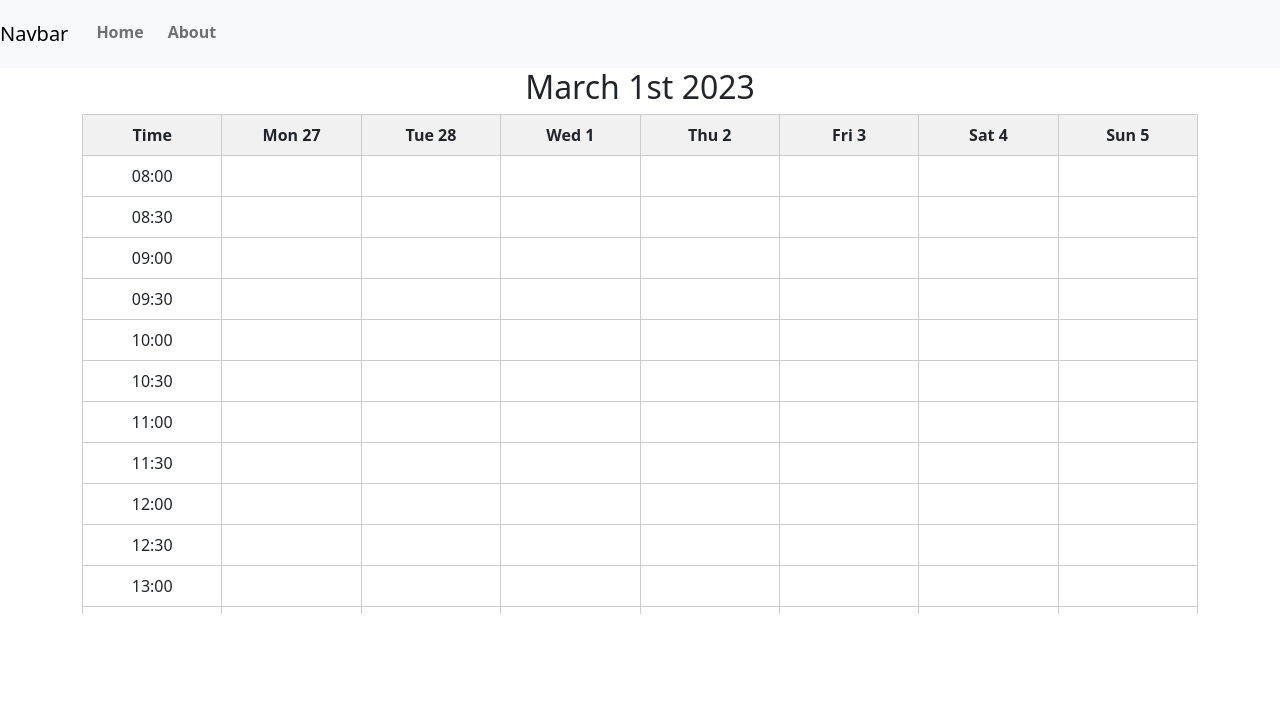
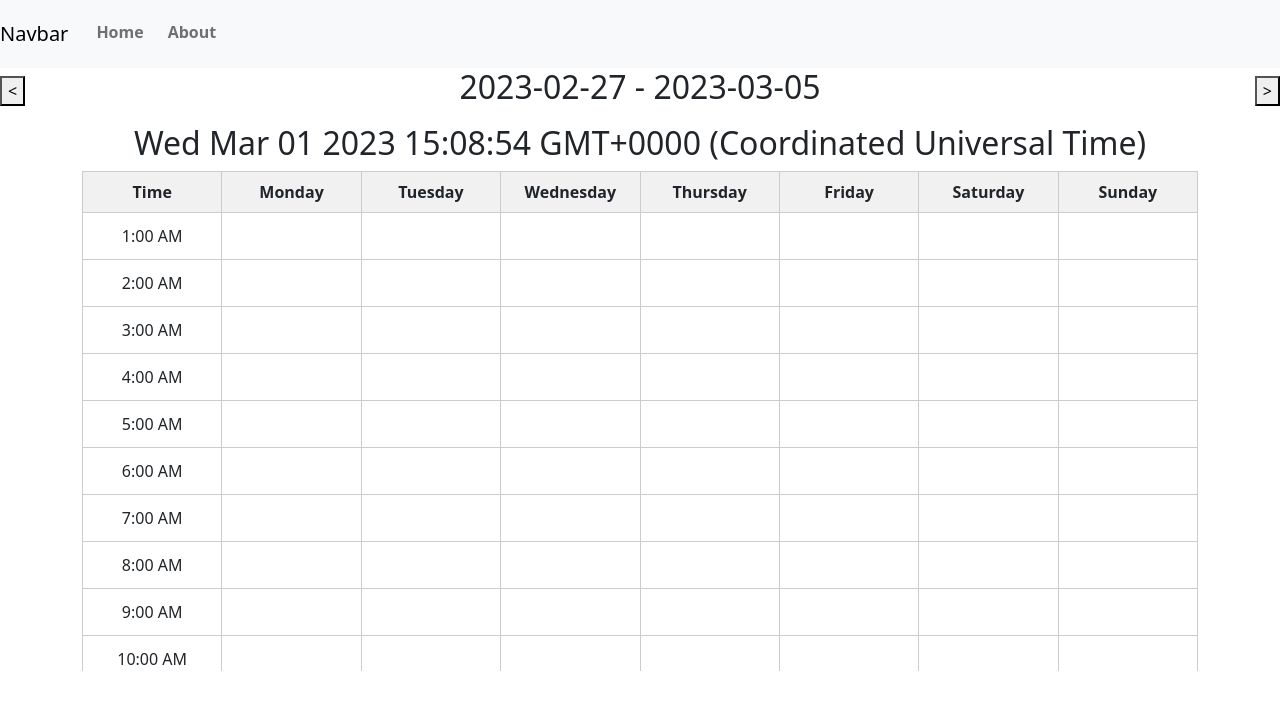
Before and after one commit to Sam-Razavi/Agile-Vue-project-team-10, a Vue app in the folder vue-project/: page / in a window 1280 px wide. Shown: the top 710 px of the page. Built offline with nearby package versions, Linux system fonts and the light colour scheme.

Commit message:
commit message

```diff
--- a/vue-project/package.json
+++ b/vue-project/package.json
@@ -11,6 +11,8 @@
   },
   "dependencies": {
     "bootstrap": "^5.2.3",
+    "moment": "^2.29.4",
+    "pinia": "^2.0.32",
     "vue": "^3.2.47",
     "vue-router": "^4.1.6"
   },
--- a/vue-project/src/components/WeeklyCalendar.vue
+++ b/vue-project/src/components/WeeklyCalendar.vue
@@ -1,7 +1,10 @@
 <template>
     <div>
-
-
+        <div class="calendar-header">
+      <button @click="previousWeek">&lt;</button>
+      <h2>{{ startDate }} - {{ endDate }}</h2>
+      <button @click="nextWeek">&gt;</button>
+    </div>
     <h2 class="current-date text-center">{{ currentDate }}</h2>
     <div class="container">
       <div>
@@ -9,16 +12,19 @@
         <thead>
           <tr>
             <th>Time</th>
-              <th v-for="day in days" :key="day" >{{ day.format('ddd D') }}</th>
+            <th v-for="day in days">{{ day }}</th>
           </tr>
         </thead>
         <tbody>
-            <tr v-for="hour in hours" :key="hour" >
-              <td>{{ hour }}</td>
-              <td v-for="day in days" :key="day">
-                <ul>
-                  <li v-for="event in getEvents(hour, day)" :key="event.id">{{ event.name }}</li>
-                </ul>
+          <tr v-for="(hour, index) in hours" :key="index">
+            <td>{{ hour.time }}</td>
+            <td class="eventCell" v-for="(day, dayIndex) in days" :key="dayIndex">
+              <div v-if="hour[day]">
+                {{ hour[day].event }}
+              </div>
+              <div v-else>
+                <button class="addEvent" @click="addEvent(day, hour.time, $event.currentTarget)">Add Event</button>
+              </div>
             </td>
           </tr>
         </tbody>
@@ -29,84 +35,114 @@
   </template>
 
   <script>
-import moment from 'moment'
-
   export default {
     data() {
-    const days = []
-    const firstDayOfTheCurrentWeek = moment().weekday(1)
-    for (let i = 0; i < 7; i++) {
-        days.push(moment(firstDayOfTheCurrentWeek).add(i,'days'))
-
-    }
       return {
-
-      currentDate: moment().format("MMMM Do YYYY"),
-      days: days,
+        currentDate: new Date(),
+        days: ["Monday", "Tuesday", "Wednesday", "Thursday", "Friday", "Saturday", "Sunday"],
         hours: [
-        '08:00',
-        '08:30',
-        '09:00',
-        '09:30',
-        '10:00',
-        '10:30',
-        '11:00',
-        '11:30',
-        '12:00',
-        '12:30',
-        '13:00',
-        '13:30',
-        '14:00',
-        '14:30',
-        '15:00',
-        '15:30',
-        '16:00',
-        '16:30',
-        '17:00',
-        '17:30',
-        '18:00',
-        '18:30',
-        '19:00',
-        '19:30',
-        '20:00',
-        '20:30',
-        '21:00',
-        '21:30'
-      ],
-      events: [{ id: 1, name: 'valfri event', day: 'Monday', start: '10.00', end: '11.00' }]
-    }
-  },
-  computed: {
-    filteredEvents() {
-      const filteredEvents = {}
-
-      for (let hour of this.hours) {
-        filteredEvents[hour] = {}
-
-        for (let day of this.days) {
-          filteredEvents[hour][day] = this.events.filter((event) => {
-            return event.day === day && event.start === hour.replace(':', '')
-          })
-        }
-      }
-
-      return filteredEvents
+          { time: "1:00 AM" },
+          { time: "2:00 AM" },
+          { time: "3:00 AM" },
+          { time: "4:00 AM" },
+          { time: "5:00 AM" },
+          { time: "6:00 AM" },
+          { time: "7:00 AM" },
+          { time: "8:00 AM" },
+          { time: "9:00 AM" },
+          { time: "10:00 AM" },
+          { time: "11:00 AM" },
+          { time: "12:00 PM" },
+          { time: "1:00 PM" },
+          { time: "2:00 PM" },
+          { time: "3:00 PM" },
+          { time: "4:00 PM" },
+          { time: "5:00 PM" },
+          { time: "6:00 PM" },
+          { time: "7:00 PM" },
+          { time: "8:00 PM" },
+          { time: "9:00 PM" },
+          { time: "10:00 PM" },
+          { time: "11:00 PM" },
+          { time: "12:00 PM" },
+        ]
       }
     },
     methods: {
-    getEvents(hour, day, weekStart) {
-      const events = this.events.filter((event) => event.day === day)
-      return events.filter((event) => {
-        const eventDate = new Date(`${weekStart} ${event.start}`)
-        const eventHour = eventDate.getHours().toString().padStart(2, '0')
-        return eventHour === hour
+   addEvent(day, time, button) {
+  const input = document.createElement('input')
+  const buttonRect = button.getBoundingClientRect()
+  input.style.position = 'absolute'
+  input.style.top = `${buttonRect.top}px`
+  input.style.left = `${buttonRect.left}px`
+  input.style.width = `${buttonRect.width}px`
+  input.style.height = `${buttonRect.height}px`
+
+  const hour = this.hours.find(hour => hour.time === time)
+  const cell = hour[day]
+
+  if (cell) {
+    input.value = cell.event
+  }
+
+  const saveEvent = () => {
+    const value = input.value.trim()
+
+    if (value) {
+      hour[day] = { event: value }
+    } else {
+      delete hour[day]
+    }
+
+    document.body.removeChild(input)
+  }
+
+  const cancelEvent = () => {
+    document.body.removeChild(input)
+  }
+
+  input.addEventListener('keydown', event => {
+    if (event.key === 'Enter') {
+      saveEvent()
+    } else if (event.key === 'Escape') {
+      cancelEvent()
+    }
   })
+
+  input.addEventListener('blur', saveEvent)
+
+
+  document.body.appendChild(input)
+  input.focus()
+
+  input.addEventListener('click', event => {
+    event.stopPropagation()
+  })
+}
+
+  },
+  computed: {
+    startDate() {
+      let date = new Date(this.currentDate.getTime());
+      let day = date.getDay() || 7;
+      if (day !== 1) {
+        date.setHours(-24 * (day - 1));
+      }
+      return date.toISOString().slice(0,10);
+    },
+    endDate() {
+      let date = new Date(this.currentDate.getTime());
+      let day = date.getDay() || 7;
+      if (day !== 7) {
+        date.setHours(24 * (7 - day));
+      }
+      return date.toISOString().slice(0,10);
     }
   }
   }
   </script>
   <style>
-.schedule {
+.hours {
   font-family: 'Helvetica Neue', Helvetica, Arial, sans-serif;
 }
 
@@ -116,14 +152,7 @@ table {
   width: 100%;
 }
 
-th {
-  top: 0;
-  position: sticky;
-  border: 1px solid #ccc;
-  padding: 8px;
-  text-align: center;
-}
-
+th,
 td {
   border: 1px solid #ccc;
   padding: 8px;
@@ -173,4 +202,25 @@ li {
   max-height: 500px;
   overflow: scroll;
 }
+.eventCell {
+  position: relative;
+}
+.addEvent {
+    position: relative;
+    opacity: 0;
+    transition: box-shadow 0.5s ease-in-out,
+    background-color 0.5s ease-in-out, border-radius 0.5s ease-in-out;
+}
+.addEvent:hover {
+
+    font-weight: bold;
+    opacity: 1;
+    background: linear-gradient(
+            to bottom,
+            rgba(9, 148, 234, 0.15),
+            rgba(74, 170, 226, 0.2)
+        );
+        box-shadow: 0px 0px 20px rgba(74, 170, 226, 0.2);
+        border-radius: 16px 16px 16px 16px;
+}
 </style>
```
Also changed, not shown: 1 other file (tests, documents, lock files or other folders). Lines whose indentation alone changed are shown as unchanged.
